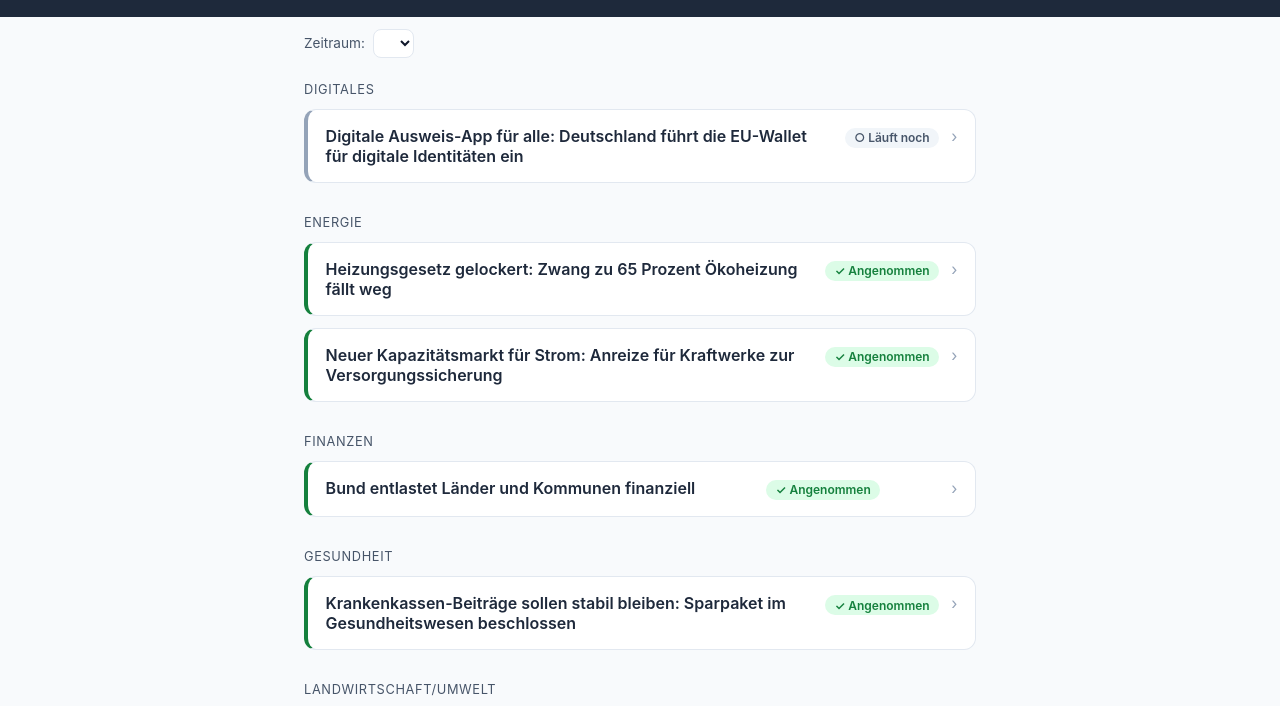
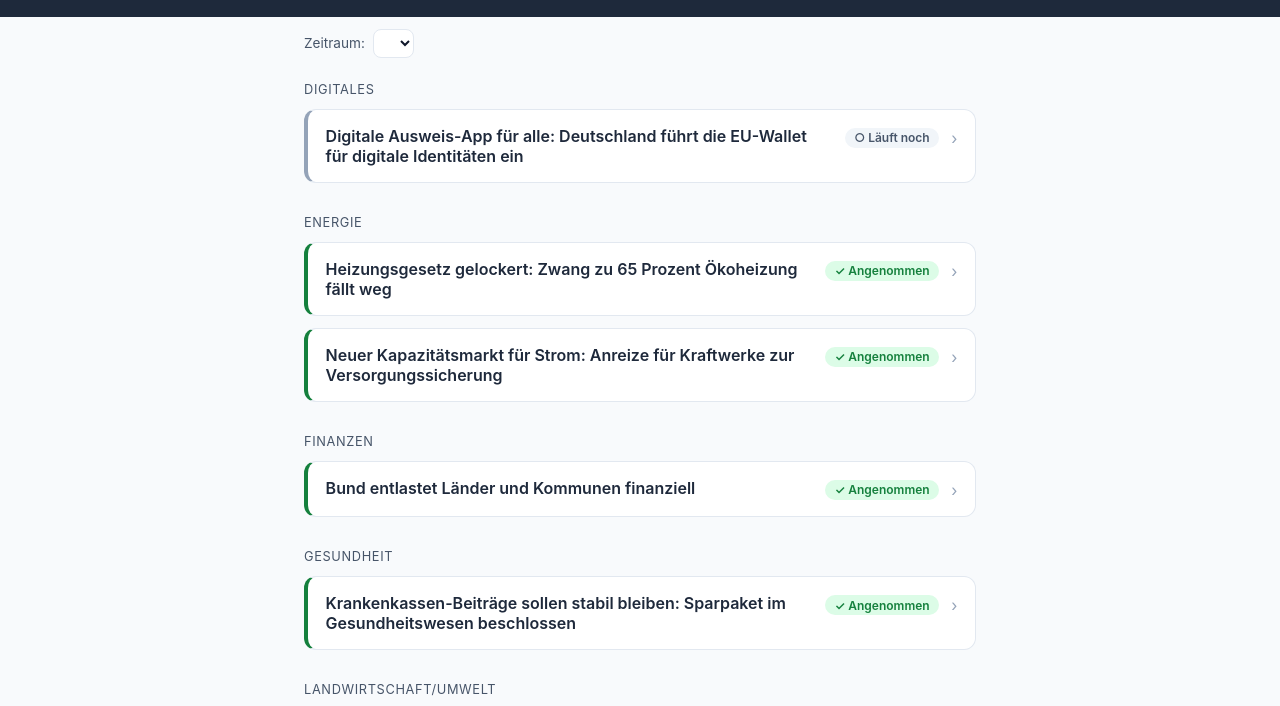
Before and after one commit to mmlorenz2019/Bundestag-kompakt, a website: page index.html in a window 1280 px wide. Shown: the part 68-774 px from the top of the page. Drawn offline with Linux system fonts and the light colour scheme.

Commit message:
Right-align status badge + chevron as one fixed column
The previous flex layout (h2, badge, chevron as siblings with
justify-content: space-between) let the badge's horizontal position
drift depending on title/badge text width, so badges zig-zagged
instead of lining up. Badge and chevron are now grouped into a single
.summary-right flex item; the title takes flex:1 and the group stays
pinned to the right edge — verified the chevron sits at the exact
same x-position across all 14 cards now.

Co-Authored-By: Claude Sonnet 5 <noreply@anthropic.com>

```diff
--- a/index.html
+++ b/index.html
@@ -83,17 +83,24 @@
     cursor: pointer;
     list-style: none;
     display: flex;
-    justify-content: space-between;
     align-items: flex-start;
     gap: 0.75rem;
   }
-  .status-badge { margin-top: 0.15rem; }
   .card-summary::-webkit-details-marker { display: none; }
   .card-summary h2 {
+    flex: 1 1 auto;
+    min-width: 0;
     margin: 0;
     font-size: 1rem;
     font-weight: 600;
     color: var(--navy-800);
+  }
+  .summary-right {
+    flex: 0 0 auto;
+    display: flex;
+    align-items: flex-start;
+    gap: 0.75rem;
+    margin-top: 0.15rem;
   }
   .chevron { color: var(--slate-400); flex-shrink: 0; transition: transform 0.15s ease; }
   details[open] .chevron { transform: rotate(90deg); }
@@ -189,8 +196,10 @@ function renderCard(entry) {
     <details class="card status-${status}">
       <summary class="card-summary">
         <h2>${esc(entry.titel)}</h2>
-        <span class="status-badge status-${status}">${STATUS_LABEL[status]}</span>
-        <span class="chevron">›</span>
+        <span class="summary-right">
+          <span class="status-badge status-${status}">${STATUS_LABEL[status]}</span>
+          <span class="chevron">›</span>
+        </span>
       </summary>
       <div class="card-body">
         <p>${esc(entry.zusammenfassung)}</p>
```
